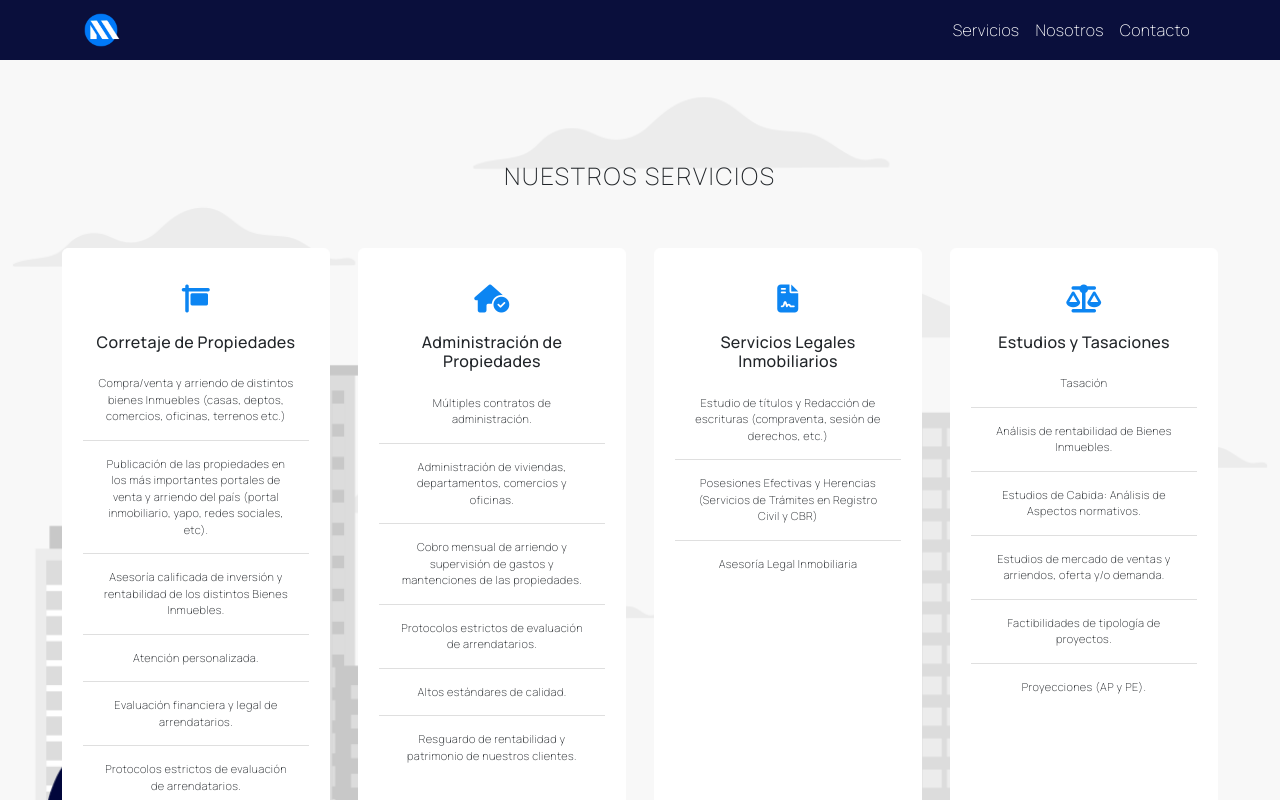
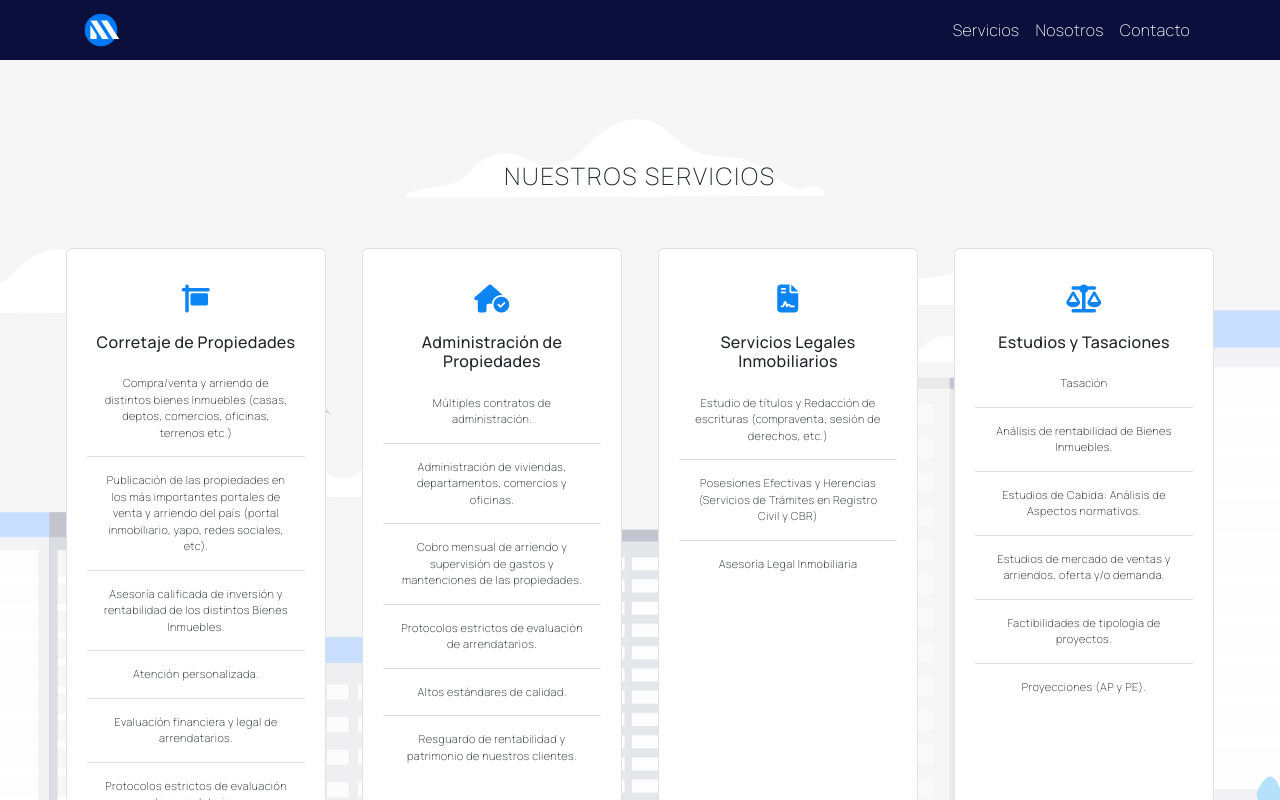
Before and after one commit to Marce3200/GMI, a React (Create React App) app: page /servicios in a window 1280 px wide. Shown: the top 800 px of the page. Built offline with nearby package versions, Linux system fonts and the light colour scheme.

Commit message:
ajustes fondo servicio y color cards valores

```diff
--- a/src/componentes/QuienesSomos/quienessomos.css
+++ b/src/componentes/QuienesSomos/quienessomos.css
@@ -32,8 +32,8 @@
   .card-mision{
     width: 80%;
   margin-top: 5px;
-  background-color: transparent;
-  color: white;
+  background-color: rgb(238, 236, 236);
+  color: rgb(2, 2, 2);
   border-color: white;
   padding: 20px;
   }
--- a/src/componentes/Servicios/Servicios.js
+++ b/src/componentes/Servicios/Servicios.js
@@ -12,7 +12,7 @@ const Servicios = () => {
       <Row className="mx-lg-n5 p-5 ">
         <p className="titulo-seccion-servicio">Nuestros Servicios</p>
 
-        <Col sm={12} md={6} lg={3} className="py-1 px-lg-1">
+        <Col sm={12} md={6} lg={3} className="py-1 px-lg-2">
           <Card className="card-servicio" style={{height:"95%"}}>
             {/* <Card.Img className="foto-menu" variant="top" src={SUSHI1} /> */}
             <ListGroup variant="flush">
@@ -47,7 +47,7 @@ const Servicios = () => {
             </ListGroup>
           </Card>
         </Col>
-        <Col sm={12} md={6} lg={3} className="py-1 px-lg-1">
+        <Col sm={12} md={6} lg={3} className="py-1 px-lg-2">
           <Card className="card-servicio" style={{height:"95%"}}>
             {/* <Card.Img className="foto-menu" variant="top" src={sushi2} /> */}
             <ListGroup variant="flush">
@@ -87,7 +87,7 @@ const Servicios = () => {
               </ListGroup>
           </Card>
         </Col>
-        <Col sm={12} md={6} lg={3} className="py-1 px-lg-1">
+        <Col sm={12} md={6} lg={3} className="py-1 px-lg-2">
           <Card className="card-servicio" style={{height:"95%"}}>
             {/* <Card.Img className="foto-menu" variant="top" src={sushi6} /> */}
             <ListGroup variant="flush">
@@ -112,7 +112,7 @@ const Servicios = () => {
               </ListGroup>
           </Card>
         </Col>
-        <Col sm={12} md={6} lg={3} className="py-1 px-lg-1">
+        <Col sm={12} md={6} lg={3} className="py-1 px-lg-2">
           <Card className="card-servicio" style={{height:"95%"}}>
             {/* <Card.Img className="foto-menu" variant="top" src={sushi7} /> */}
             <ListGroup variant="flush">
--- a/src/componentes/Servicios/servicios.css
+++ b/src/componentes/Servicios/servicios.css
@@ -1,5 +1,5 @@
 .seccion-servicio {
-  background: url(../img/fondopng.png) no-repeat center fixed;
+  background: url(../img/fondopng.png) no-repeat fixed center ;
 
   background-size: cover;
   max-width: 100%;
@@ -18,8 +18,8 @@
   padding: 20px;
   margin: 10px;
   margin-top: 20px;
-
-  border-color: white;
+background-color: white;
+  border-color: rgb(225, 224, 224);
 
 }
 .titulo-card {
```
Also changed, not shown: src/componentes/img/fondopng.png.
